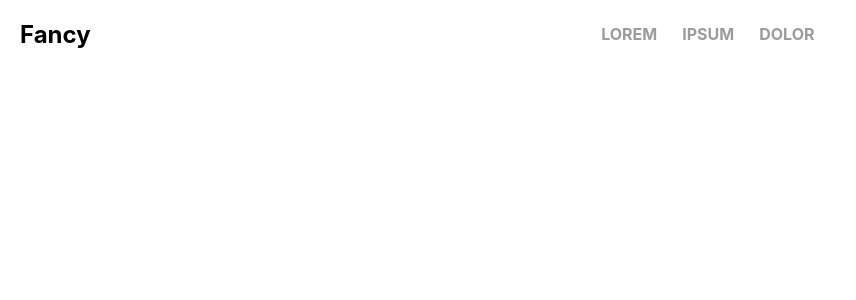
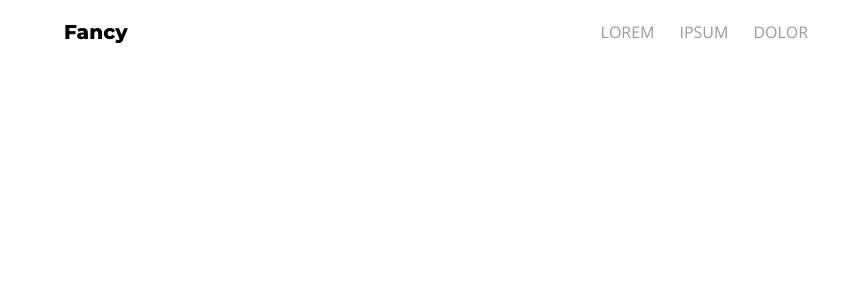
Before and after one commit to casiimir/fancy, a React (Create React App) app: page / in a window 1280 px wide. Shown: the top 300 px of the page, without its empty margins (0-856 px from the left). Built offline with nearby package versions, Linux system fonts and the light colour scheme.

Commit message:
restyle: App.css to scss - add fonts in _variables

```diff
--- a/src/App.css
+++ /dev/null
@@ -1,39 +0,0 @@
-.App {
-  text-align: center;
-  padding: 0 20px;
-}
-
-.App-logo {
-  height: 40vmin;
-  pointer-events: none;
-}
-
-@media (prefers-reduced-motion: no-preference) {
-  .App-logo {
-    animation: App-logo-spin infinite 20s linear;
-  }
-}
-
-.App-header {
-  background-color: #282c34;
-  min-height: 100vh;
-  display: flex;
-  flex-direction: column;
-  align-items: center;
-  justify-content: center;
-  font-size: calc(10px + 2vmin);
-  color: white;
-}
-
-.App-link {
-  color: #61dafb;
-}
-
-@keyframes App-logo-spin {
-  from {
-    transform: rotate(0deg);
-  }
-  to {
-    transform: rotate(360deg);
-  }
-}
--- a/src/App.js
+++ b/src/App.js
@@ -1,9 +1,9 @@
-import "./App.css";
+import styles from "./App.module.scss";
 import Navbar from "./components/Navbar";
 
 function App() {
   return (
-    <div className="App">
+    <div className={styles.App}>
       <Navbar />
     </div>
   );
--- /dev/null
+++ b/src/App.module.scss
@@ -0,0 +1,11 @@
+@import "../src/styles/_mixins";
+@import "../src/styles/_variables";
+
+.App {
+  text-align: center;
+  padding: 0 32px;
+
+  @include desktop {
+    padding: 0 64px;
+  }
+}
--- a/src/components/Navbar/index.jsx
+++ b/src/components/Navbar/index.jsx
@@ -4,7 +4,7 @@
 const Navbar = () => {
   return (
     <nav className={styles.Navbar}>
-      <h1 className={styles.Navbar_logo}>Fancy</h1>
+      <h3 className={styles.Navbar_logo}>Fancy</h3>
 
       {/* Mobile - hamburger style */}
       <button className={styles.Navbar_btn}>
--- a/src/components/Navbar/index.module.scss
+++ b/src/components/Navbar/index.module.scss
@@ -5,6 +5,9 @@
   @include flexbox(space-between, center);
 
   &_logo {
+    font-family: $header_text;
+    font-weight: bold;
+    font-size: 20px;
   }
 
   // Mobile hamburger ver.
@@ -41,7 +44,10 @@
         margin-left: 25px;
 
         color: $grey_color_light;
-        font-weight: bold;
+
+        font-family: $content_text;
+        font-size: 16px;
+        font-weight: normal;
         text-transform: uppercase;
       }
     }
--- a/src/styles/_variables.scss
+++ b/src/styles/_variables.scss
@@ -1,3 +1,5 @@
+@import url("https://fonts.googleapis.com/css2?family=Montserrat:wght@400;800&family=Open+Sans:wght@400;600;800&display=swap");
+
 // Grey scale
 $light_color: #fff;
 $dark_color: #000;
@@ -10,3 +12,7 @@
 // Colored
 $primary_color: #f8e627;
 $secondary_color: #ecda1f;
+
+// Fonts
+$header_text: "Montserrat", sans-serif;
+$content_text: "Open Sans", sans-serif;
```
